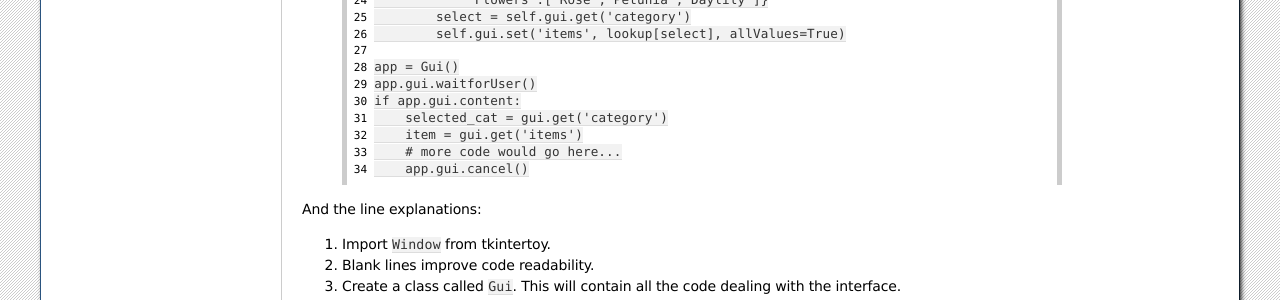
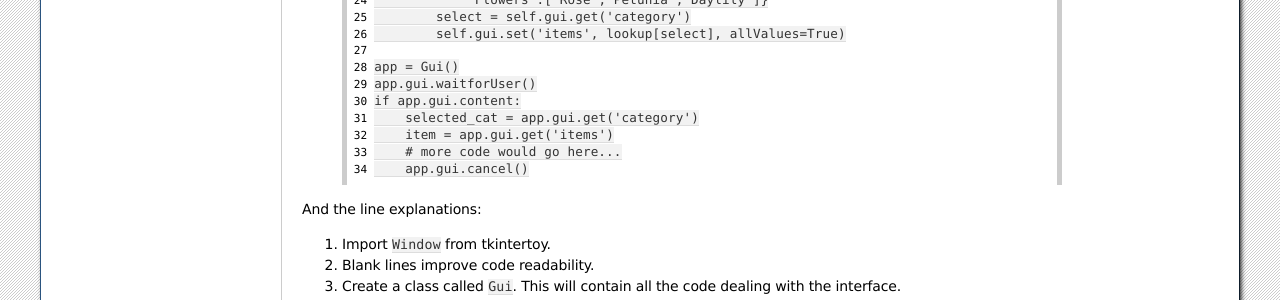
Before and after one commit to mcalla314/tkintertoy, a Sphinx documentation site: the page built from docs/tutorial.rst, in a window 1280 px wide and 900 px high, scrolled down 5920 px. Shown: the part 150-450 px from the top of the window. Built offline with Sphinx 7.4.7, drawn with Linux system fonts in a browser that asks for light colours.

```diff
--- a/docs/examples/dynamic_widget2.py
+++ b/docs/examples/dynamic_widget2.py
@@ -28,7 +28,7 @@ class Gui(object):
 app = Gui()
 app.gui.waitforUser()
 if app.gui.content:
-    selected_cat = gui.get('category')
-    item = gui.get('items')
+    selected_cat = app.gui.get('category')
+    item = app.gui.get('items')
     # more code would go here...
     app.gui.cancel()
--- a/docs/tutorial.rst
+++ b/docs/tutorial.rst
@@ -40,8 +40,8 @@ Let's look at a bare bones example of a complete GUI. This GUI will ask for
 the user's name and use it in a welcome message:
 
   .. include:: examples/first.py
+      :code: python
       :number-lines:
-      :code: python
 
 Here is a screen shot of the resulting GUI:
 
```
